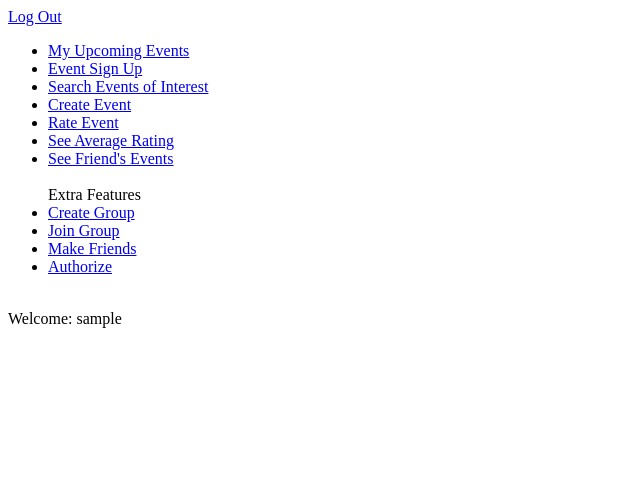
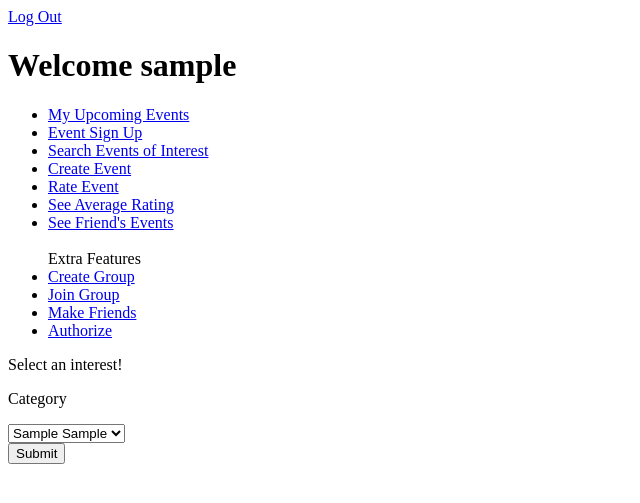
Before and after one commit to DB-Project/Database-Project-Fall-2016, a PHP site: page /homepage.php in a window 1280 px wide. Shown: the top 503 px of the page, without its empty margins (0-640 px from the left). Run offline with PHP 8.4, Linux system fonts and the light colour scheme; the visitor is signed in with stand-in values (Sample User, id 1); tables that the repository leaves empty hold one stand-in row (values such as "Sample post"); some libraries are stand-ins or nearby versions.

Commit message:
add search interest in user homepage

```diff
--- a/homepage.php
+++ b/homepage.php
@@ -1,6 +1,15 @@
 <?php
 	//Resumes session that was created in login
 	session_start();
+?>
+<?php
+	include("db_connection.php");
+	$interestQuery = "SELECT * FROM interest";
+	$theResult = mysqli_query($DB_LINK, $interestQuery);
+	$option = "";
+	while($theRow = mysqli_fetch_array($theResult)){
+		$option = $option."<option value = \"$theRow[0]@$theRow[1]\"> $theRow[0] $theRow[1] </option>";
+	}
 ?>
 <!DOCTYPE html>
 	<html>
@@ -8,11 +17,14 @@
 			<title>
 				Homepage
 			</title>
+			<style type = "text/css">
+			  table, th, td {border: 1px solid black};
+			 </style>
 		</head>
 
 		<body>
 			<a href="logout.php">Log Out</a>
-
+			<h1>Welcome <?php echo $_SESSION["session_user"]; ?></h1>
 			<ul>
 				<li>
 					<a href="user_upcoming_events.php">My Upcoming Events </a>
@@ -49,9 +61,37 @@
 					<a href="authorization_page.php">Authorize</a>
 				</li>
 			</ul>
+			<p>Select an interest!</p>
+					<form action "" method = "POST">
+						<p>Category</p>
+						<select name = "interest">
+							<?php echo $option; ?>
+						</select>
+						</br>
+						<input type="submit" name="searchInterest" />
+					</form>
+					<div>
+				<?php
+				include("search.php");
+				if(isset($_POST["searchInterest"])){
+					if(!empty($_POST["interest"])){
+						//Assign variables to user inputted values
+						$interestCatKey = explode('@', $_POST["interest"], 2);
 
-			<?php
-				echo "<br> Welcome: " . $_SESSION['session_user'] . "</br>";
+						$interestCategory = $interestCatKey[0];
+						$interestKeyword = $interestCatKey[1];
+
+						$groupInterestQuery = "SELECT group_id FROM about WHERE category = '$interestCategory' AND keyword = '$interestKeyword'";
+
+						$resultGroupInterest = mysqli_query($DB_LINK, $groupInterestQuery);
+						if($resultGroupInterest){
+							Search::printResultTable($resultGroupInterest);
+						}
+						else{
+							echo "None";
+						}
+					}
+				}
 			?>
 		</body>
 	</html>
```
